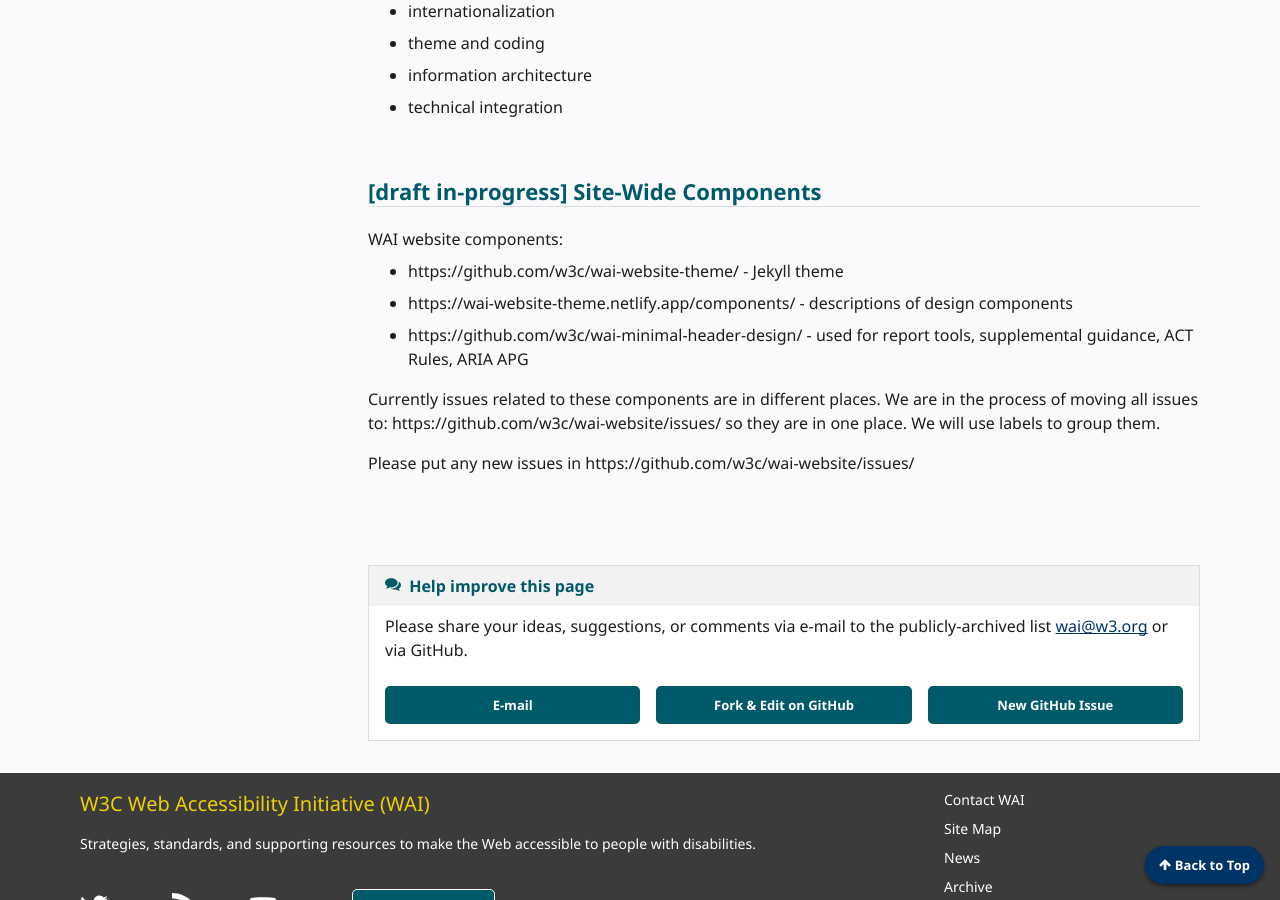
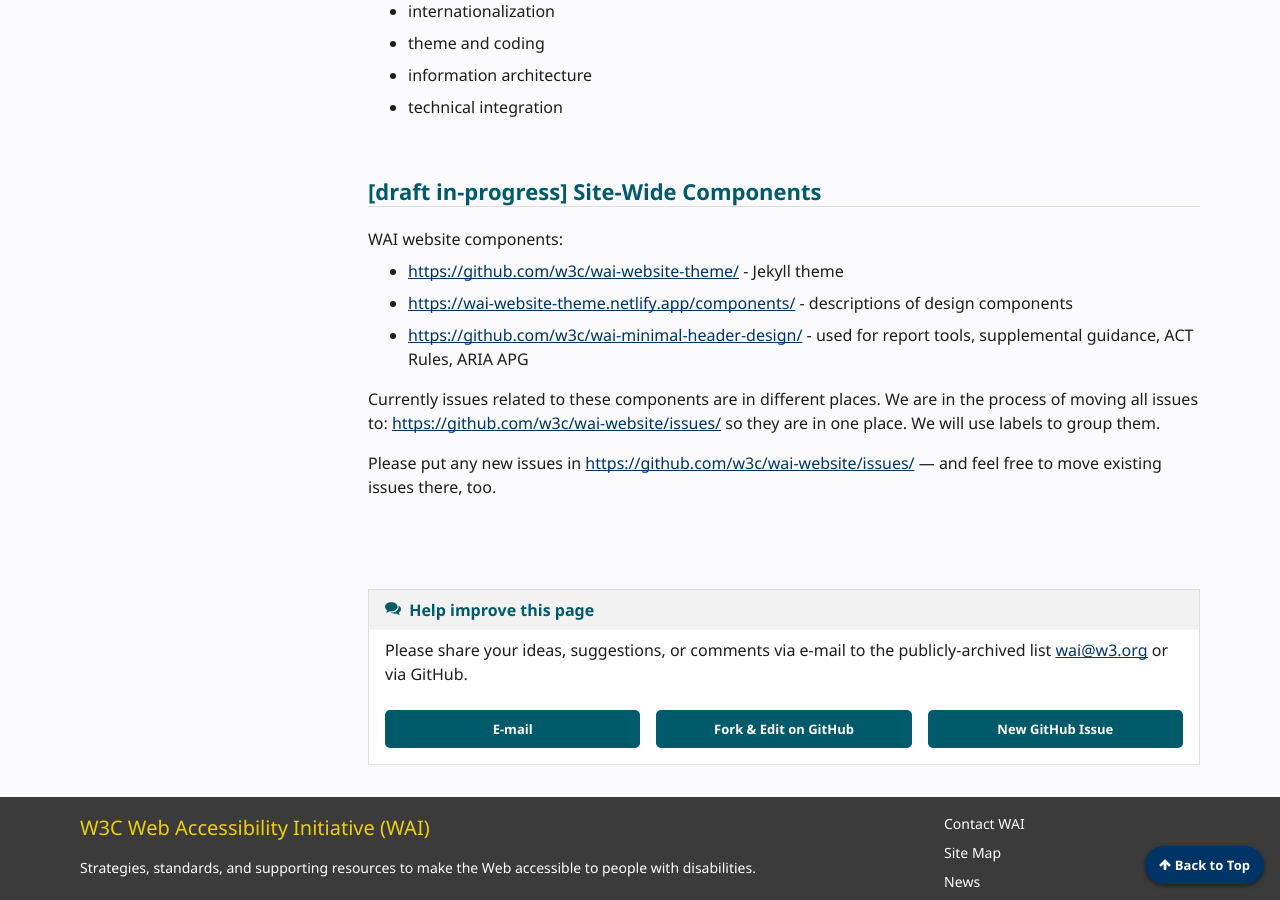
Before and after one commit to w3c/wai-website-theme, a Jekyll site: the page built from content/workflow.md, in a window 1280 px wide and 900 px high, scrolled down 2813 px. Built offline with Jekyll 4.4.1, drawn with Linux system fonts in a browser that asks for light colours; cached includes are drawn as plain includes; comment, search, counter and statistics services are not loaded.

Commit message:
polishing

```diff
--- a/content/workflow.md
+++ b/content/workflow.md
@@ -78,10 +78,10 @@
 ## [draft in-progress] Site-Wide Components {#components}
 
 WAI website components:
-* https://github.com/w3c/wai-website-theme/ - Jekyll theme
-* https://wai-website-theme.netlify.app/components/ - descriptions of design components
-* https://github.com/w3c/wai-minimal-header-design/ - used for report tools, supplemental guidance, ACT Rules, ARIA APG
+* [https://github.com/w3c/wai-website-theme/](https://github.com/w3c/wai-website-theme/) - Jekyll theme
+* [https://wai-website-theme.netlify.app/components/](https://wai-website-theme.netlify.app/components/) - descriptions of design components
+* [https://github.com/w3c/wai-minimal-header-design/](https://github.com/w3c/wai-minimal-header-design/) - used for report tools, supplemental guidance, ACT Rules, ARIA APG
 
-Currently issues related to these components are in different places. We are in the process of moving all issues to: https://github.com/w3c/wai-website/issues/ so they are in one place. We will use labels to group them.
+Currently issues related to these components are in different places. We are in the process of moving all issues to: [https://github.com/w3c/wai-website/issues/](https://github.com/w3c/wai-website/issues/) so they are in one place. We will use labels to group them.
 
-Please put any new issues in https://github.com/w3c/wai-website/issues/
+Please put any new issues in [https://github.com/w3c/wai-website/issues/](https://github.com/w3c/wai-website/issues/) &mdash; and feel free to move existing issues there, too.
```
